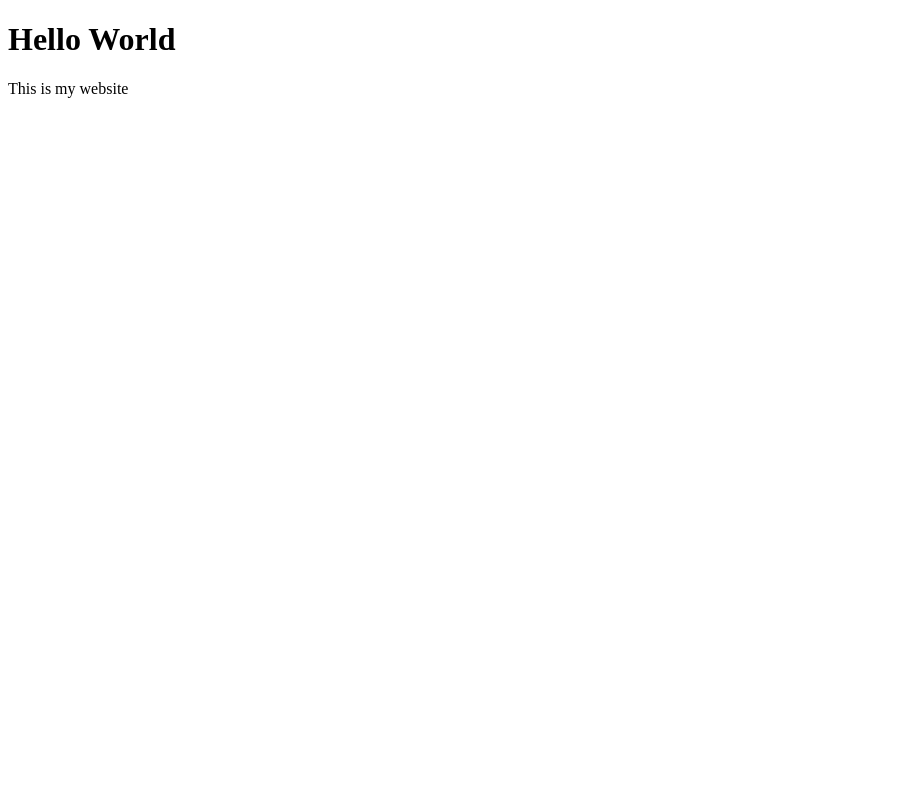
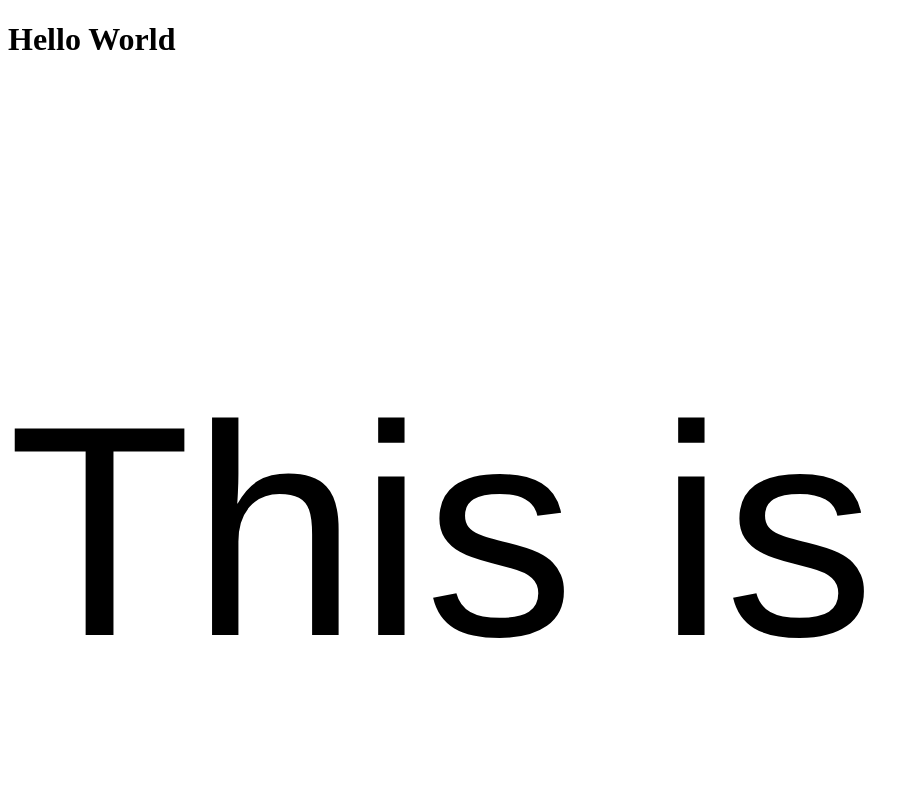
Before and after one commit to philrose83/philrose83.github.io, a plain HTML site: page index.html in a window 1280 px wide. Shown: the top 800 px of the page, without its empty margins (0-919 px from the left). Drawn offline with Linux system fonts and the light colour scheme.

Commit message:
CSS File

```diff
--- /dev/null
+++ b/CSS/Custom_Styles.CSS
@@ -0,0 +1,4 @@
+p {
+	font-family: Arial;
+	font-size: 300px;
+}
--- a/index.html
+++ b/index.html
@@ -1,7 +1,10 @@
 <!DOCTYPE html>
 <html>
-<body>
-<h1>Hello World</h1>
-<p>This is my website</p>
-</body>
+	<head>
+		<link href="./CSS/Custom_Styles.CSS" rel="stylesheet">
+	</head>
+	<body>
+		<h1>Hello World</h1>
+		<p>This is my website</p>
+	</body>
 </html>
```
